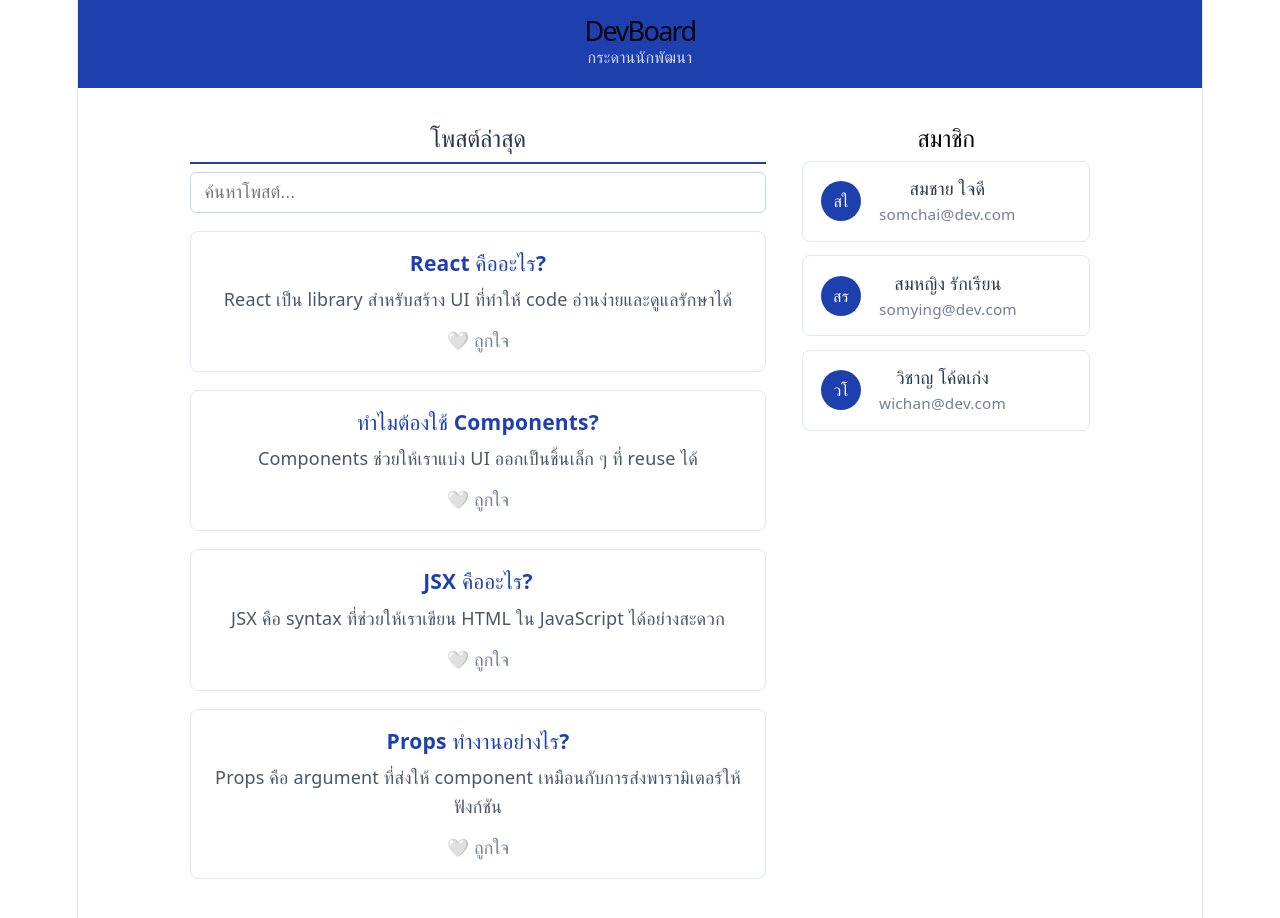
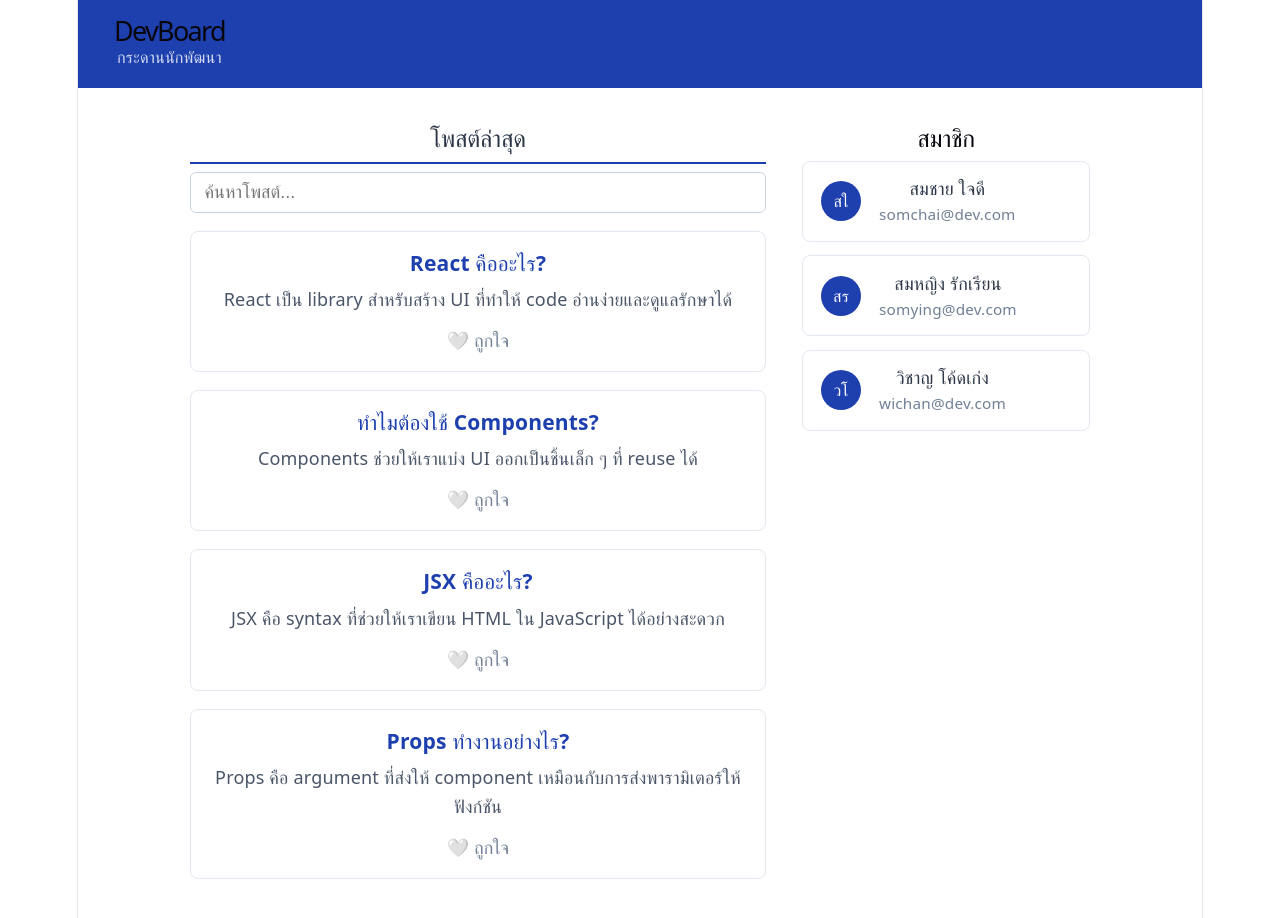
Before and after one commit to 67160200/devboard-67160200, a React (Vite) app: page / in a window 1280 px wide. Shown: the top 918 px of the page. Built offline with nearby package versions, Linux system fonts and the light colour scheme.

Commit message:
task 2 activity 3

```diff
--- a/src/components/Navbar.jsx
+++ b/src/components/Navbar.jsx
@@ -1,15 +1,37 @@
-function Navbar() {
+function Navbar({ favoriteCount }) {
   return (
     <nav
-      style={{ background: "#1e40af", color: "white", padding: "1rem 2rem" }}
+      style={{
+        background: "#1e40af",
+        color: "white",
+        padding: "1rem 2rem",
+        display: "flex",
+        justifyContent: "space-between",
+        alignItems: "center",
+      }}
     >
-      <h1 style={{ margin: 0, fontSize: "1.5rem" }}>DevBoard</h1>
-      <p style={{ margin: 0, fontSize: "0.9rem", opacity: 0.8 }}>
-        กระดานนักพัฒนา
-      </p>
+      <div>
+        <h1 style={{ margin: 0, fontSize: "1.5rem" }}>DevBoard</h1>
+        <p style={{ margin: 0, fontSize: "0.9rem", opacity: 0.8 }}>
+          กระดานนักพัฒนา
+        </p>
+      </div>
+
+      {favoriteCount > 0 && (
+        <div
+          style={{
+            background: "#e53e3e",
+            borderRadius: "20px",
+            padding: "0.25rem 0.75rem",
+            fontSize: "0.9rem",
+            fontWeight: "bold",
+          }}
+        >
+          ❤️ {favoriteCount} ถูกใจ
+        </div>
+      )}
     </nav>
   );
 }
 
 export default Navbar;
-``
```
